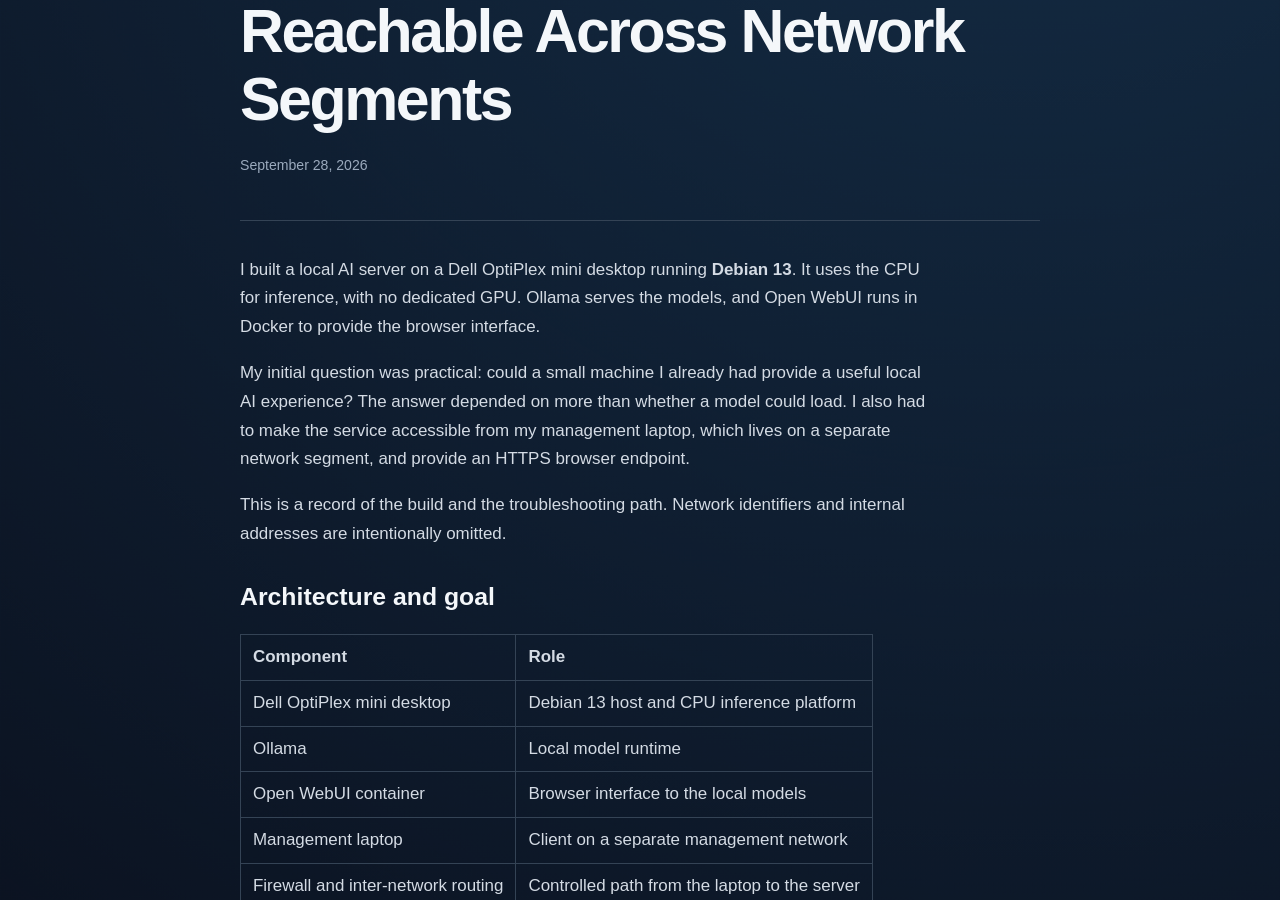
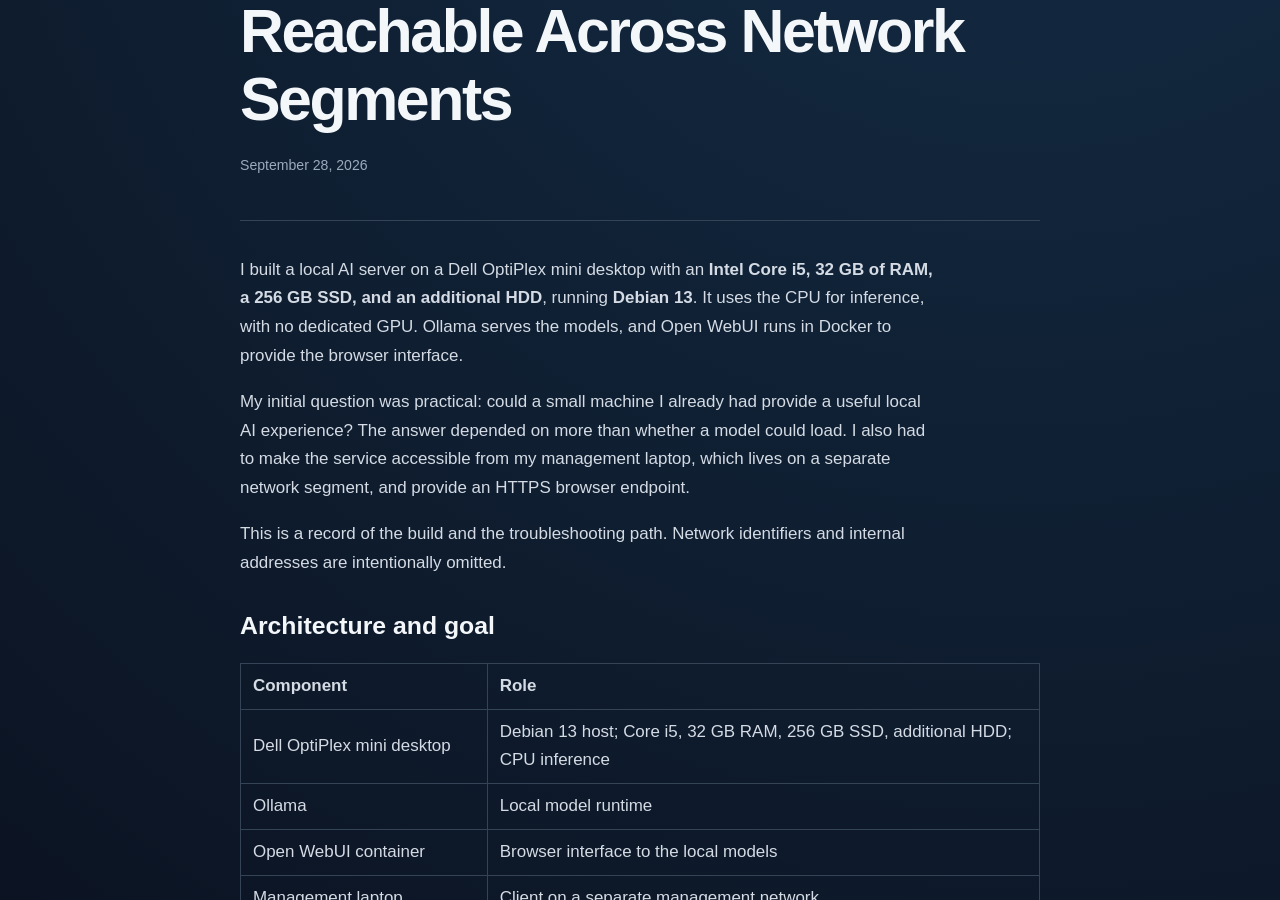
Before and after one commit to smykals/smykals.github.io, a Jekyll site: the page built from _posts/2026-09-28-cpu-only-local-ai-segmented-network.md, in a window 1280 px wide and 900 px high, scrolled down 374 px. Built offline with Jekyll 4.4.1, drawn with Linux system fonts in a browser that asks for light colours.

Commit message:
Add verified OptiPlex hardware details to local AI entry

```diff
--- a/_posts/2026-09-28-cpu-only-local-ai-segmented-network.md
+++ b/_posts/2026-09-28-cpu-only-local-ai-segmented-network.md
@@ -6,7 +6,7 @@
 description: "A Dell OptiPlex running Debian 13, Ollama, and Open WebUI became a practical exercise in model sizing, segmented network access, firewall policy, and HTTPS."
 ---
 
-I built a local AI server on a Dell OptiPlex mini desktop running **Debian 13**. It uses the CPU for inference, with no dedicated GPU. Ollama serves the models, and Open WebUI runs in Docker to provide the browser interface.
+I built a local AI server on a Dell OptiPlex mini desktop with an **Intel Core i5, 32 GB of RAM, a 256 GB SSD, and an additional HDD**, running **Debian 13**. It uses the CPU for inference, with no dedicated GPU. Ollama serves the models, and Open WebUI runs in Docker to provide the browser interface.
 
 My initial question was practical: could a small machine I already had provide a useful local AI experience? The answer depended on more than whether a model could load. I also had to make the service accessible from my management laptop, which lives on a separate network segment, and provide an HTTPS browser endpoint.
 
@@ -16,7 +16,7 @@
 
 | Component | Role |
 | --- | --- |
-| Dell OptiPlex mini desktop | Debian 13 host and CPU inference platform |
+| Dell OptiPlex mini desktop | Debian 13 host; Core i5, 32 GB RAM, 256 GB SSD, additional HDD; CPU inference |
 | Ollama | Local model runtime |
 | Open WebUI container | Browser interface to the local models |
 | Management laptop | Client on a separate management network |
```
